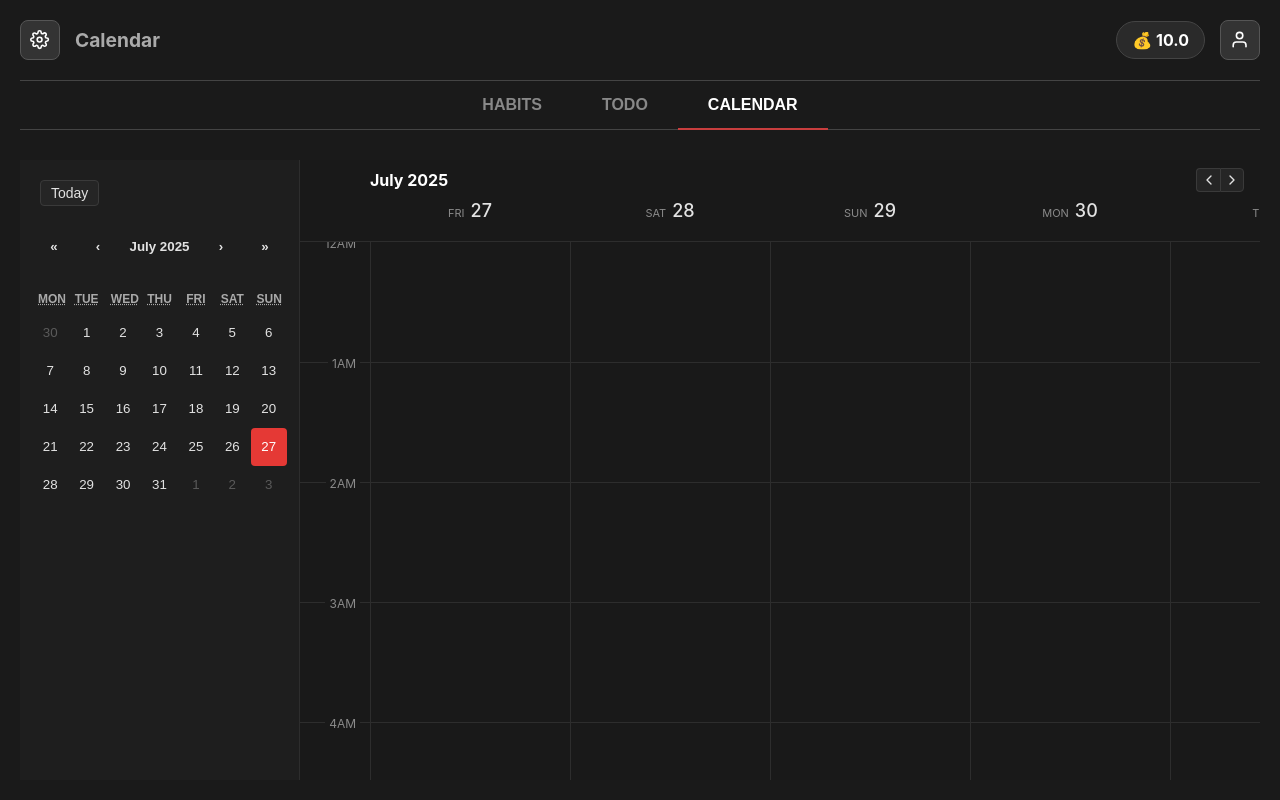
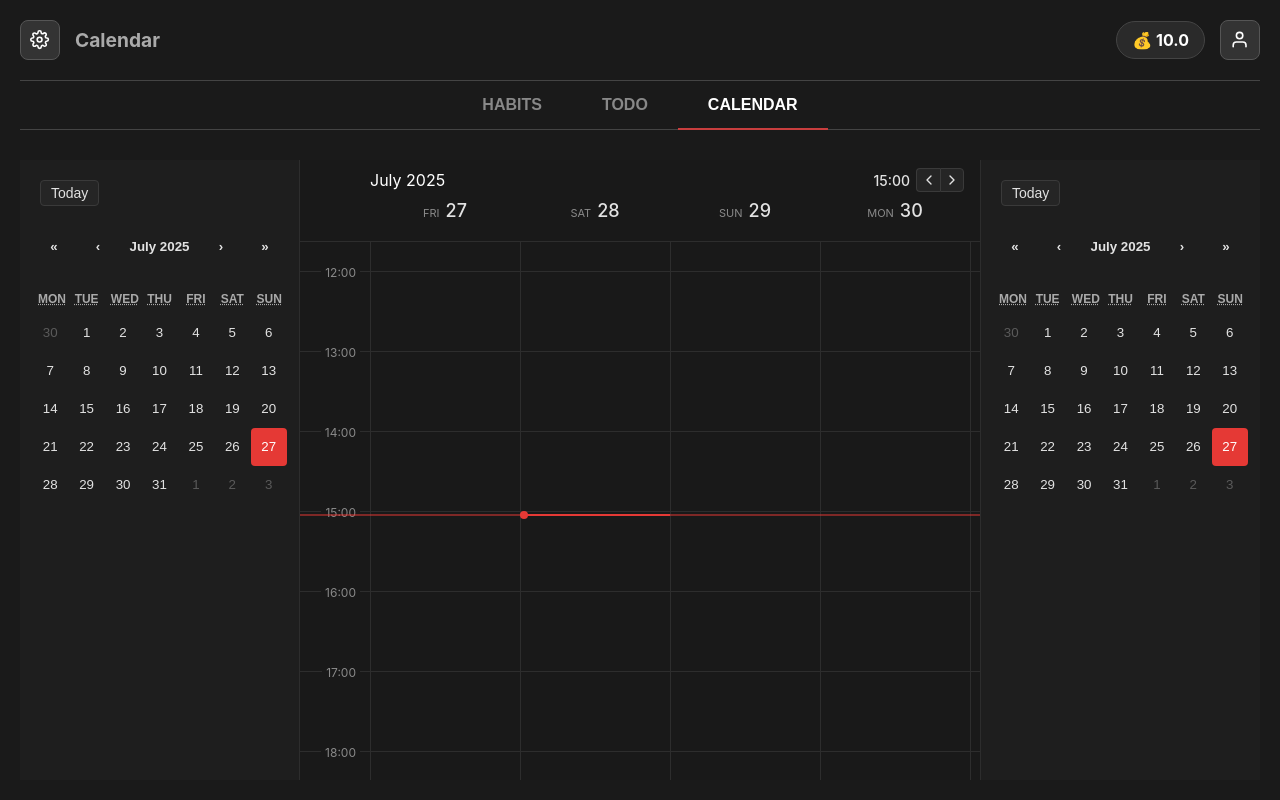
Before and after one commit to sath-vik/htc-ver1, a React (Vite) app: page / in a window 1280 px wide. Both pictures are taken after a click on the button "CALENDAR". Built offline with nearby package versions, Linux system fonts and the light colour scheme.

Commit message:
calendar improved.. + right col added..

```diff
--- a/src/components/CalendarView/CalendarView.css
+++ b/src/components/CalendarView/CalendarView.css
@@ -26,6 +26,11 @@ body {
   display: flex;
   flex-direction: column;
   background-color: #1e1e1e;
+}
+
+.notion-sidebar-right {
+    border-right: none;
+    border-left: 1px solid #2d2d2d;
 }
 
 .sidebar-header {
@@ -95,12 +100,21 @@ body {
     align-items: center;
     padding: 0 16px;
     margin-bottom: 8px;
+    position: relative;
 }
 
 .month-year-display {
     font-size: 16px;
-    font-weight: bold;
+    font-weight: normal;
     padding-left: 54px;
+}
+
+.header-time-display {
+    position: absolute;
+    right: 70px;
+    font-size: 14px;
+    font-weight: 500;
+    color: #e2e2e2;
 }
 
 .scroll-buttons {
@@ -176,10 +190,9 @@ body {
 }
 
 .day-header {
-  min-width: 200px;
+  min-width: 150px;
   text-align: center;
   padding-bottom: 8px;
-  /* border-left: 1px solid #2d2d2d; */ /* <-- REMOVED */
   flex-shrink: 0;
 }
 
@@ -232,7 +245,7 @@ body {
 }
 
 .time-label {
-  height: 120px;
+  height: 80px;
   border-top: 1px solid #2d2d2d;
   padding-right: 10px;
   position: relative;
@@ -257,15 +270,15 @@ body {
 }
 
 .day-column {
-  min-width: 200px;
+  min-width: 150px;
   display: flex;
   flex-direction: column;
-  /* border-left: 1px solid #2d2d2d; */ /* <-- REMOVED */
   flex-shrink: 0;
+  position: relative;
 }
 
 .hour-slot {
-  height: 120px;
+  height: 80px;
   border-top: 1px solid #2d2d2d;
 }
 
@@ -277,12 +290,12 @@ body {
 /* --- Unified Grid Lines --- */
 .grid-lines-overlay {
   position: absolute;
-  top: -60px; /* Pulls lines up into the header area */
+  top: -60px;
   left: 0;
   width: 100%;
-  height: calc(100% + 60px); /* Extends lines to cover the header */
+  height: calc(100% + 60px);
   pointer-events: none;
-  z-index: 11; /* Position it above the grid but below headers */
+  z-index: 11;
 }
 
 .grid-line {
@@ -293,27 +306,36 @@ body {
   background-color: #2d2d2d;
 }
 
-
 /* --- Timeline Indicator --- */
-.timeline-indicator {
+.timeline-container {
     position: absolute;
     left: 0;
-  right: 0;
+    top: 0; /* Set by inline style */
+    width: 100%;
+    height: 8px; /* Room for dot */
+    z-index: 15;
+    pointer-events: none;
+}
+.timeline-line-full {
+    position: absolute;
+    top: 50%;
+    transform: translateY(-50%);
+    height: 1px;
+    background-color: #e53935;
+}
+.timeline-line-today {
+    position: absolute;
+    top: 50%;
+    transform: translateY(-50%);
     height: 2px;
-  z-index: 15;
-  display: flex;
-  align-items: center;
+    background-color: #e53935;
 }
 .timeline-dot {
+    position: absolute;
     width: 8px;
     height: 8px;
     border-radius: 50%;
     background-color: #e53935;
-  position: absolute;
-  left: -4px;
+    top: 50%;
+    transform: translateY(-50%);
 }
-.timeline-line {
-  width: 100%;
-  height: 1px;
-  background-color: #e53935;
-}
--- a/src/components/CalendarView/CalendarView.jsx
+++ b/src/components/CalendarView/CalendarView.jsx
@@ -5,8 +5,8 @@ import './CalendarView.css';
 import { ChevronLeft, ChevronRight } from 'lucide-react';
 
 const CHUNK_SIZE = 30; // Number of days to load at a time
-const DAY_COLUMN_WIDTH = 200; // The width of a single day column in pixels
-const HOUR_ROW_HEIGHT = 120; // The height of a single hour row in pixels
+const DAY_COLUMN_WIDTH = 150; // The width of a single day column in pixels
+const HOUR_ROW_HEIGHT = 80; // The height of a single hour row in pixels
 
 // Generates a chunk of dates before or after a given date
 const generateDateChunk = (baseDate, direction) => {
@@ -28,17 +28,21 @@ const generateDateChunk = (baseDate, direction) => {
 // A more reliable way to get the current time in a specific timezone.
 const getTimeInTimeZone = (timeZone) => {
     const now = new Date();
-    // Using en-IN locale and h23 hourCycle for more predictable 0-23 hour format.
-    const formatter = new Intl.DateTimeFormat('en-IN', {
+    const formatter = new Intl.DateTimeFormat('en-GB', { // Using en-GB for 24-hour format
         timeZone,
-        hourCycle: 'h23',
         hour: 'numeric',
         minute: 'numeric',
+        hourCycle: 'h23',
     });
     const parts = formatter.formatToParts(now);
     const hour = parseInt(parts.find(p => p.type === 'hour').value, 10);
     const minute = parseInt(parts.find(p => p.type === 'minute').value, 10);
-    return { hour, minute };
+
+    return {
+        hour,
+        minute,
+        displayTime: `${String(hour).padStart(2, '0')}:${String(minute).padStart(2, '0')}`
+    };
 }
 
 
@@ -57,6 +61,7 @@ const CalendarView = () => {
   });
 
   const [timelineIndicatorPosition, setTimelineIndicatorPosition] = useState(0);
+  const [currentTime, setCurrentTime] = useState("");
   const [isLoading, setIsLoading] = useState(false);
   const [isAnimating, setIsAnimating] = useState(false);
   const scrollTimeout = useRef(null);
@@ -171,31 +176,38 @@ const CalendarView = () => {
   }, []);
 
 
-  // Effect to scroll to today's date on initial render
+  // Effect to handle all initial setup: scrolling to today/time and setting up the timeline interval.
   useEffect(() => {
+    // --- Timeline Setup ---
+    const updateIndicator = () => {
+        const { hour, minute, displayTime } = getTimeInTimeZone('Asia/Kolkata');
+        const position = (hour + minute / 60) * HOUR_ROW_HEIGHT;
+        setTimelineIndicatorPosition(position);
+        setCurrentTime(displayTime);
+        return position;
+    };
+
+    const initialPosition = updateIndicator(); // Set initial state
+    const interval = setInterval(updateIndicator, 60000); // Set up interval
+
+    // --- Initial Scroll ---
     if (todayRef.current && gridRef.current) {
       const grid = gridRef.current;
       const todayEl = todayRef.current;
+
+      // Horizontal scroll to today
       const todayOffset = todayEl.offsetLeft - grid.offsetLeft;
-      // Position today as the second column, showing one day from the past.
       const scrollOffset = todayOffset - DAY_COLUMN_WIDTH;
+      grid.scrollLeft = scrollOffset;
 
-      grid.scrollLeft = scrollOffset;
+      // Vertical scroll to current time
+      const gridHeight = grid.offsetHeight;
+      const scrollTop = initialPosition - (gridHeight / 2);
+      grid.scrollTop = scrollTop > 0 ? scrollTop : 0;
     }
-  }, []);
 
-  // Effect to update the red "current time" indicator
-  useEffect(() => {
-    const updateIndicator = () => {
-        const { hour, minute } = getTimeInTimeZone('Asia/Kolkata');
-        const position = (hour + minute / 60) * HOUR_ROW_HEIGHT;
-        setTimelineIndicatorPosition(position);
-    };
-
-    updateIndicator();
-    const interval = setInterval(updateIndicator, 60000); // Update every minute
     return () => clearInterval(interval);
-  }, []);
+  }, []); // Run only once on mount
 
   const handleScrollButtons = (direction) => {
     if (gridRef.current && !isAnimating) {
@@ -217,12 +229,20 @@ const CalendarView = () => {
     if (todayRef.current && gridRef.current) {
       const grid = gridRef.current;
       const todayEl = todayRef.current;
+
+      // Horizontal scroll
       const todayOffset = todayEl.offsetLeft - grid.offsetLeft;
-       // Position today as the second column, showing one day from the past.
       const scrollOffset = todayOffset - DAY_COLUMN_WIDTH;
+
+      // Vertical scroll
+      const { hour, minute } = getTimeInTimeZone('Asia/Kolkata');
+      const position = (hour + minute / 60) * HOUR_ROW_HEIGHT;
+      const gridHeight = grid.offsetHeight;
+      const scrollTop = position - (gridHeight / 2);
 
       grid.scrollTo({
         left: scrollOffset,
+        top: scrollTop > 0 ? scrollTop : 0,
         behavior: 'smooth'
       });
     }
@@ -230,6 +250,8 @@ const CalendarView = () => {
 
   const hours = Array.from({ length: 24 }, (_, i) => i);
   const today = new Date();
+
+  const todayIndex = dates.findIndex(d => d.toDateString() === today.toDateString());
 
   return (
     <div className="notion-calendar-container">
@@ -250,6 +272,7 @@ const CalendarView = () => {
                 <div className="month-year-display">
                     {displayedDate.toLocaleDateString('en-US', { month: 'long', year: 'numeric' })}
                 </div>
+                <div className="header-time-display">{currentTime}</div>
                 <div className="scroll-buttons">
                     <button onClick={() => handleScrollButtons('left')} className="scroll-button left" disabled={isAnimating}><ChevronLeft size={16} /></button>
                     <button onClick={() => handleScrollButtons('right')} className="scroll-button right" disabled={isAnimating}><ChevronRight size={16} /></button>
@@ -274,18 +297,24 @@ const CalendarView = () => {
             {hours.map(hour => (
               <div key={hour} className="time-label">
                 <span>
-                  {hour === 0 ? '12AM' : hour < 12 ? `${hour}AM` : hour === 12 ? '12PM' : `${hour - 12}PM`}
+                  {hour === 0 ? '00:00' : `${String(hour).padStart(2, '0')}:00`}
                 </span>
               </div>
             ))}
           </div>
           <div className="days-grid">
-            <div className="timeline-indicator" style={{ top: `${timelineIndicatorPosition}px`, width: `${(dates.length) * DAY_COLUMN_WIDTH}px` }}>
-              <div className="timeline-dot"></div>
-              <div className="timeline-line"></div>
+            <div className="timeline-container" style={{ top: `${timelineIndicatorPosition}px`}}>
+                <div className="timeline-line-full" style={{ width: `${dates.length * DAY_COLUMN_WIDTH}px` }}/>
+                {todayIndex !== -1 && (
+                    <>
+                        <div className="timeline-line-today" style={{ left: `${todayIndex * DAY_COLUMN_WIDTH}px`, width: `${DAY_COLUMN_WIDTH}px` }} />
+                        <div className="timeline-dot" style={{ left: `${todayIndex * DAY_COLUMN_WIDTH}px` }} />
+                    </>
+                )}
             </div>
+
             {dates.map(day => (
-              <div key={day.toISOString()} ref={day.toDateString() === today.toDateString() ? todayRef : null} className="day-column">
+              <div key={day.toISOString()} ref={day.toDateString() === today.toDateString() ? todayRef : null} className={`day-column ${day.toDateString() === today.toDateString() ? 'today' : ''}`}>
                 {hours.map(hour => <div key={hour} className="hour-slot"></div>)}
               </div>
             ))}
@@ -294,13 +323,23 @@ const CalendarView = () => {
                 <div
                   key={index}
                   className="grid-line"
-                  style={{ left: `${(index + 1) * DAY_COLUMN_WIDTH}px` }}
+                  style={{ left: `${(index) * DAY_COLUMN_WIDTH}px` }}
                 ></div>
               ))}
             </div>
           </div>
         </div>
       </div>
+      <div className="notion-sidebar notion-sidebar-right">
+        <div className="sidebar-header">
+          <button onClick={handleToday} className="control-button">Today</button>
+        </div>
+        <Calendar
+          value={currentDate}
+          onChange={setCurrentDate}
+          className="notion-small-calendar"
+        />
+      </div>
     </div>
   );
 };
```
Lines whose indentation alone changed are shown as unchanged.
